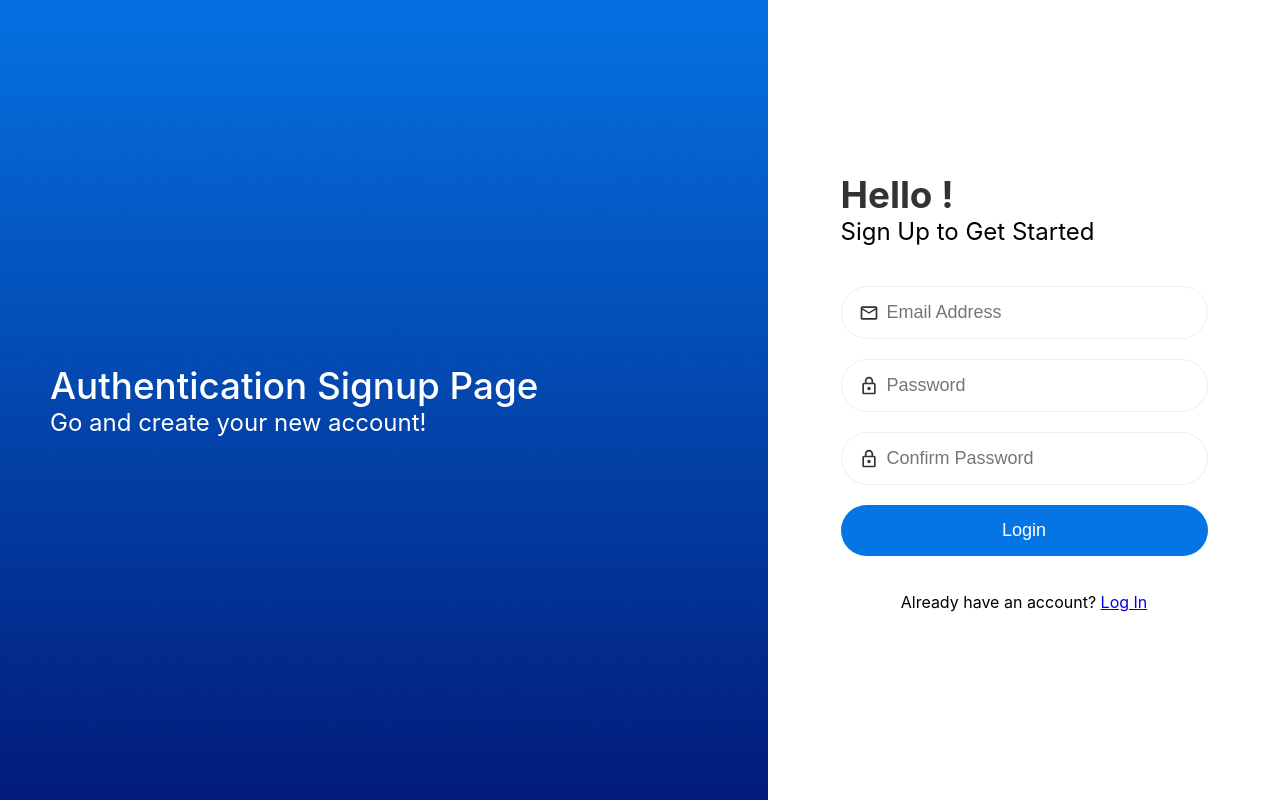
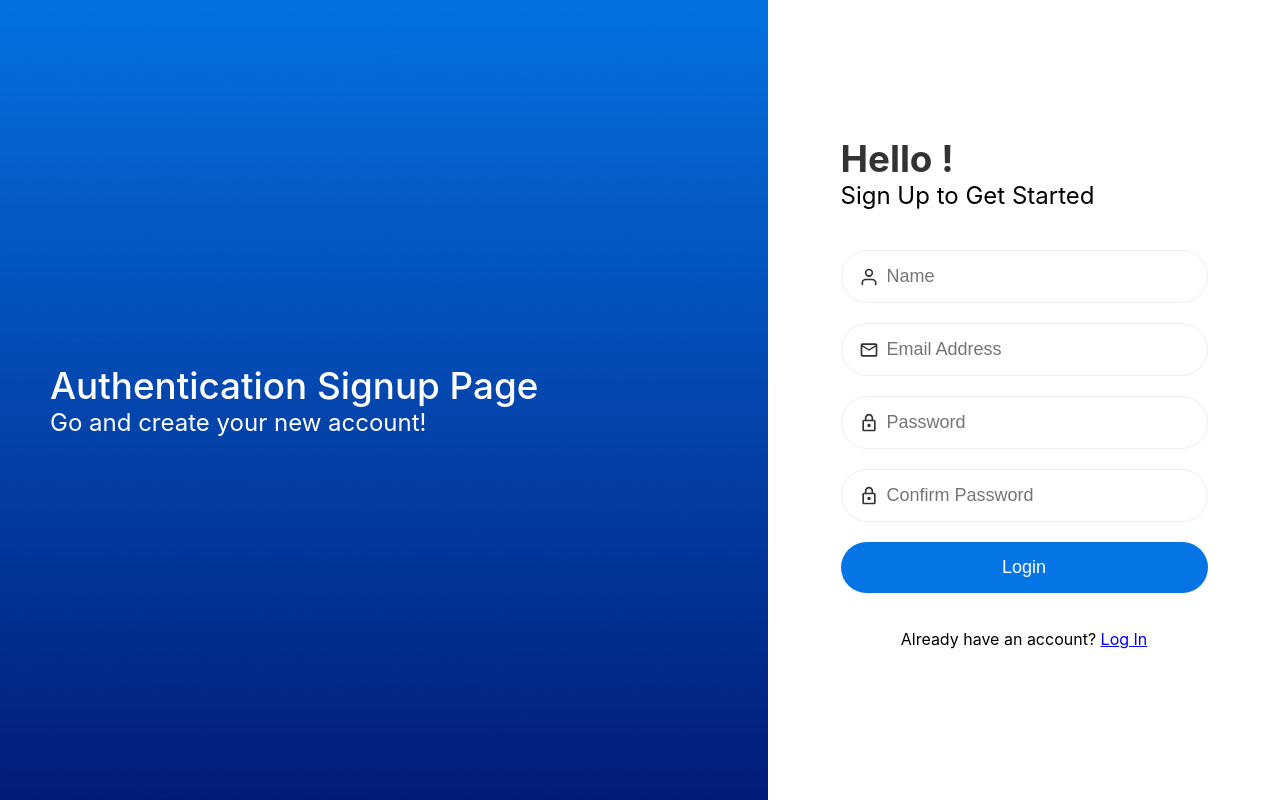
Before and after one commit to Amarpsp10/react-auth-example, a React app: page /signup in a window 1280 px wide. Built offline with nearby package versions, Linux system fonts and the light colour scheme.

Commit message:
Singup fields updated and babel-run-time-transform added

```diff
--- a/babel.config.js
+++ b/babel.config.js
@@ -2,5 +2,6 @@ module.exports = {
     presets: [
         "@babel/preset-env",
         ["@babel/preset-react", { runtime: "automatic" }]
-    ]
+    ],
+    "plugins": ["@babel/plugin-transform-runtime"]
 }
--- a/package.json
+++ b/package.json
@@ -14,6 +14,7 @@
   "license": "ISC",
   "devDependencies": {
     "@babel/core": "^7.16.0",
+    "@babel/plugin-transform-runtime": "^7.16.4",
     "@babel/preset-env": "^7.16.4",
     "@babel/preset-react": "^7.16.0",
     "babel-loader": "^8.2.3",
--- a/src/App.jsx
+++ b/src/App.jsx
@@ -12,7 +12,6 @@ const App = () => {
                 <Route path='/home' element={<div>Home</div>}/>
                 <Route path='/login' element={<Login/>}/>
                 <Route path='/signup' element={<Signup/>}/>
-                <Route path='/signup/complete-profile' element={<div>Complete Profile</div>}/>
                 <Route path='/forget-password' element={<ForgetPassword/>}/>
                 <Route path='/profile' element={<div>Profile</div>}/>
                 <Route path='/verify-email/:id' element={<div>verify-email</div>}/>
--- a/src/apis/index.js
+++ b/src/apis/index.js
@@ -1,6 +1,6 @@
 import axios from "axios";
 // import Cookies from 'js-cookie'
-const baseUrl = process.env.BASE_URL || 'https://localhost:8081';
+const baseUrl = 'https://localhost:8081';
 
 const Api = axios.create({
     baseURL:baseUrl,
--- a/src/components/Input.jsx
+++ b/src/components/Input.jsx
@@ -1,11 +1,12 @@
 import React from 'react'
 import classes from '../styles/Input.css'
 import { MdOutlineEmail, MdOutlineLock } from 'react-icons/md'
+import { FiUser } from 'react-icons/fi'
 
 const Input = ({value, onChange, placeholder, type}) =>{
     return(
         <div className={classes.container}>
-            {type==='email'? <MdOutlineEmail className={classes.icon}/> : type==='password'? <MdOutlineLock className={classes.icon}/>: null}
+            {type==='email'? <MdOutlineEmail className={classes.icon}/> : type==='password'? <MdOutlineLock className={classes.icon}/>: <FiUser className={classes.icon}/>}
             <input
                 className={classes.input}
                 value={value}
--- a/src/pages/Signup.jsx
+++ b/src/pages/Signup.jsx
@@ -3,6 +3,7 @@ import classes from '../styles/Auth.css'
 import { Input, Button } from '../components'
 import { Link } from 'react-router-dom'
 export default function Signup() {
+    const [name, setName] = useState('')
     const [email, setEmail] = useState('')
     const [pass, setPass] = useState('')
     const [passConfirm, setPassConfirm] = useState('')
@@ -21,6 +22,12 @@ export default function Signup() {
                     <h3>Hello !</h3>
                     <h5>Sign Up to Get Started</h5><br/><br/>
                     <form onSubmit={()=>{}}>
+                        <Input
+                            value={name}
+                            onChange={(text)=>setName(text)}
+                            placeholder='Name'
+                            type='name'
+                        /><br/>
                         <Input
                             value={email}
                             onChange={(text)=>setEmail(text)}
--- a/webpack.config.js
+++ b/webpack.config.js
@@ -2,6 +2,8 @@ const path = require('path');
 const MiniCssExtractPlugin = require('mini-css-extract-plugin');
 const HtmlWebpackPlugin = require("html-webpack-plugin");
 const { CleanWebpackPlugin } = require("clean-webpack-plugin");
+const webpack = require('webpack')
+
 let mode = "development";
 let target = "web";
 if (process.env.NODE_ENV === "production") {
```
Also changed, not shown: 1 other file (tests, documents, lock files or other folders).
